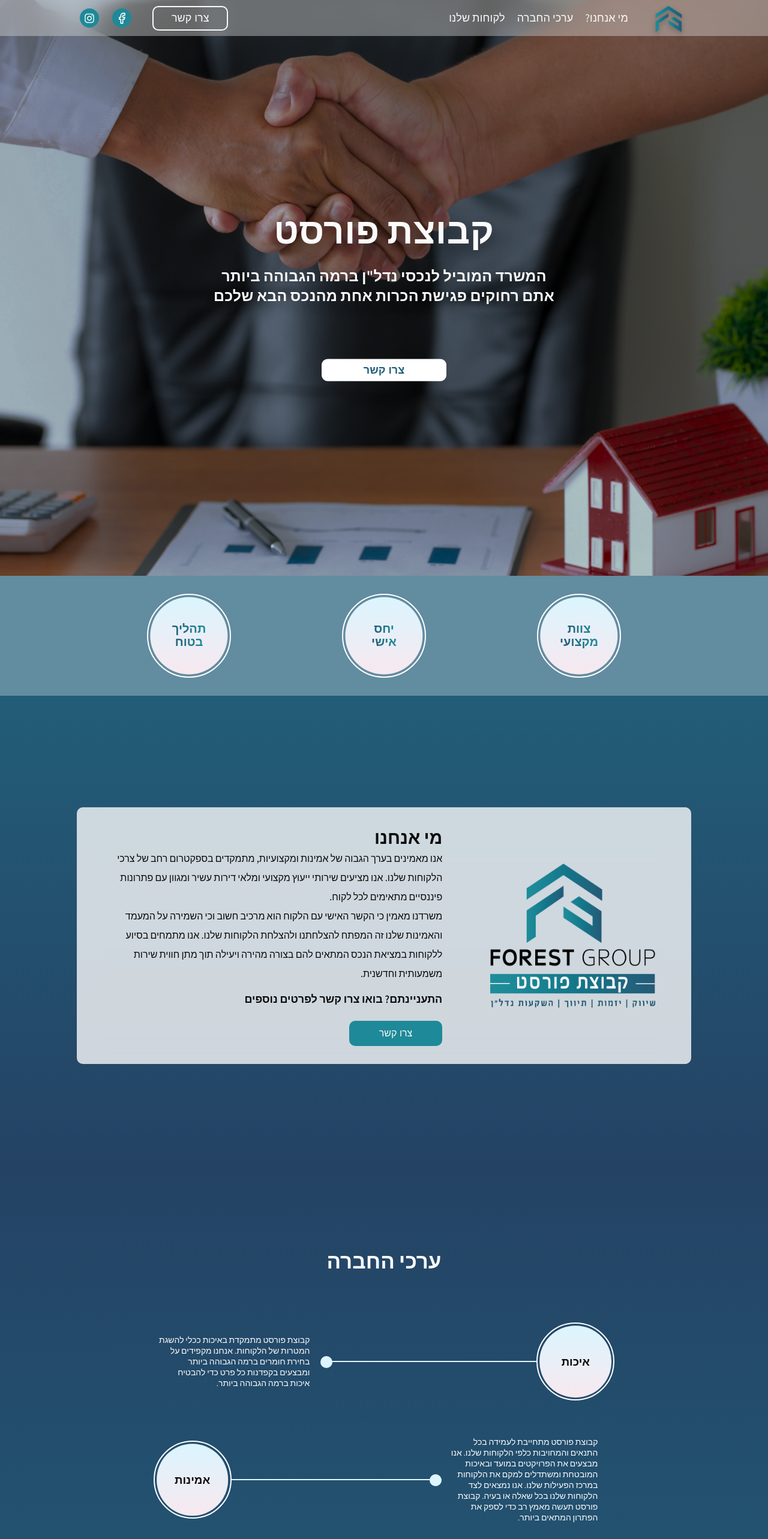
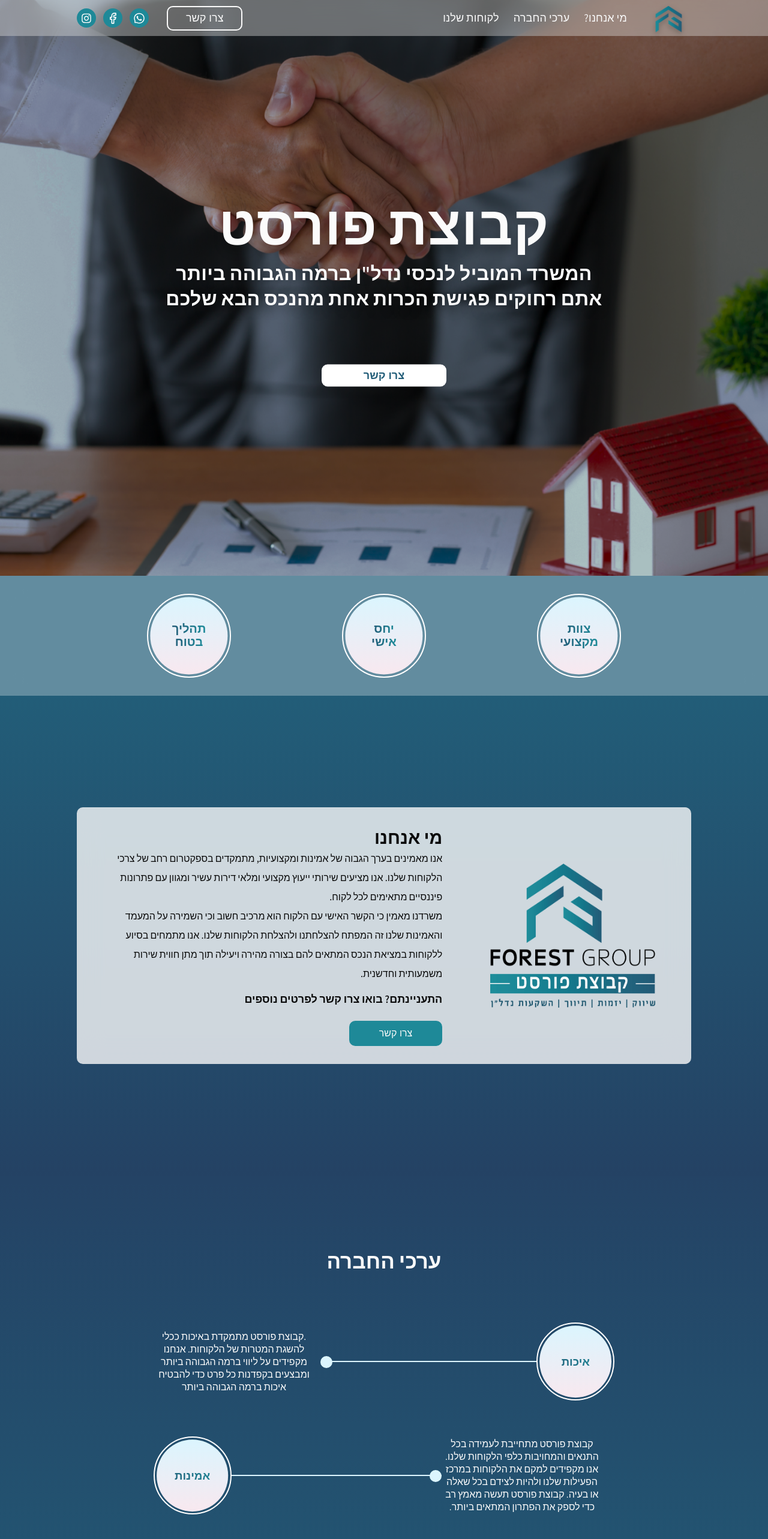
Before and after one commit to vov62/Forest-Group-app, a React (Create React App) app: page / in a window 1280 px wide. Shown: the top 2566 px of the page at 60% size. Built offline with nearby package versions, Linux system fonts and the light colour scheme.

Commit message:
fix errors after production

```diff
--- a/package.json
+++ b/package.json
@@ -7,6 +7,7 @@
     "@testing-library/jest-dom": "^5.16.5",
     "@testing-library/react": "^13.4.0",
     "@testing-library/user-event": "^13.5.0",
+    "framer-motion": "^10.8.5",
     "react": "^18.2.0",
     "react-dom": "^18.2.0",
     "react-icons": "^4.8.0",
--- a/src/App.js
+++ b/src/App.js
@@ -2,7 +2,7 @@ import Layout from "./Pages/Layout/Layout";
 
 function App() {
   return (
-    <div className="App">
+    <div className="App" style={{ overflow: "hidden" }}>
       <Layout />
     </div>
   );
--- a/src/Component/Card/Card.scss
+++ b/src/Component/Card/Card.scss
@@ -3,6 +3,11 @@
   justify-content: center;
   align-items: center;
   position: relative;
+
+  @media only screen and (max-width: 480px) {
+    margin-left: 20px;
+    // width: 100%;
+  }
 }
 .testimonials-card {
   width: 280px;
@@ -19,7 +24,7 @@
     height: 60px;
 
     @media only screen and (max-width: 480px) {
-      right: 40px;
+      right: 20px;
     }
   }
   .testimonials-top {
--- a/src/Component/CardList/CardList.scss
+++ b/src/Component/CardList/CardList.scss
@@ -30,7 +30,7 @@
   top: 50%;
 
   @media only screen and (max-width: 480px) {
-    right: 100px;
+    right: 95px;
     top: 105%;
   }
 }
@@ -40,7 +40,7 @@
   top: 50%;
 
   @media only screen and (max-width: 480px) {
-    left: 100px;
+    left: 105px;
     top: 105%;
   }
 }
--- a/src/Component/Contact/Contact.js
+++ b/src/Component/Contact/Contact.js
@@ -1,6 +1,6 @@
 import React, { useState, useRef } from "react";
 import section5 from "../../images/pic_section 5.png";
-import { AiOutlineInstagram } from "react-icons/ai";
+import { AiOutlineInstagram, AiOutlineWhatsApp } from "react-icons/ai";
 import { FiFacebook } from "react-icons/fi";
 import logo from "../../images/FG-fullLogo.png";
 import copyright from "../../images/Vector.png";
@@ -90,6 +90,9 @@ const Contact = () => {
                       <option value={selected} style={{ color: "#000" }}>
                         השכרה
                       </option>
+                      <option value={selected} style={{ color: "#000" }}>
+                        השקעה
+                      </option>
                     </select>
                   </div>
                 </div>
@@ -130,24 +133,31 @@ const Contact = () => {
               </div>
               <div className="footer-contact-socials-icons">
                 <p>חפשו אותנו גם ברשתות</p>
-
                 <div className="footer-contact-social-icon">
                   <a
-                    href="https://www.facebook.com/profile.php?id=100068839242785"
+                    href="https://wa.me/502221892
+               "
+                    target={"_blank"}
+                    rel={"noreferrer"}
+                  >
+                    <AiOutlineWhatsApp size={25} />
+                  </a>
+
+                  <a
+                    href="https://www.facebook.com/profile.php?id=100089620044968"
                     target={"_blank"}
                     rel={"noreferrer"}
                   >
                     <FiFacebook size={25} />
                   </a>
-                  <div className="footer-contact-social-icon">
+
                   <a
-                      href="https://www.instagram.com/forestgroupp/ "
+                    href="https://www.instagram.com/forestgroup__/ "
                     target={"_blank"}
                     rel={"noreferrer"}
                   >
                     <AiOutlineInstagram size={25} />
                   </a>
-                  </div>
                 </div>
               </div>
             </div>
--- a/src/Component/Header/Header.js
+++ b/src/Component/Header/Header.js
@@ -1,13 +1,14 @@
-import React, { useState } from "react";
+import React, { useState, useEffect } from "react";
 import logo from "../../images/FG-- logo.png";
 import { AiOutlineInstagram } from "react-icons/ai";
 import { FiFacebook } from "react-icons/fi";
 import { RxHamburgerMenu } from "react-icons/rx";
-import { AiOutlineClose } from "react-icons/ai";
+import { AiOutlineClose, AiOutlineWhatsApp } from "react-icons/ai";
+import { motion } from "framer-motion";
 import "./Header.scss";
 
 const Header = () => {
-  // navbar state
+  // hamburger navbar state
   const [clicked, setClicked] = useState(true);
 
   const handleLinkClick = () => {
@@ -23,7 +24,7 @@ const Header = () => {
 
         {/* mobile menu */}
         <div className={clicked ? "mobile-menu noActive" : "mobile-menu"}>
-          <div className="mobile-menu-close">
+          <div className="mobile-menu-close-btn">
             <AiOutlineClose size={25} onClick={() => setClicked(!clicked)} />
           </div>
 
@@ -59,7 +60,17 @@ const Header = () => {
             <div className="social-media">
               <div className="social-media-icon">
                 <a
-                  href="https://www.facebook.com/profile.php?id=100068839242785"
+                  href="https://wa.me/502221892
+               "
+                  target={"_blank"}
+                  rel={"noreferrer"}
+                >
+                  <AiOutlineWhatsApp size={25} />
+                </a>
+              </div>
+              <div className="social-media-icon">
+                <a
+                  href="https://www.facebook.com/profile.php?id=100089620044968"
                   target={"_blank"}
                   rel={"noreferrer"}
                 >
@@ -105,6 +116,16 @@ const Header = () => {
           <div className="social-media">
             <div className="social-media-icon">
               <a
+                href="https://wa.me/502221892
+               "
+                target={"_blank"}
+                rel={"noreferrer"}
+              >
+                <AiOutlineWhatsApp size={25} />
+              </a>
+            </div>
+            <div className="social-media-icon">
+              <a
                 href="https://www.facebook.com/profile.php?id=100068839242785"
                 target={"_blank"}
                 rel={"noreferrer"}
@@ -114,7 +135,7 @@ const Header = () => {
             </div>
             <div className="social-media-icon">
               <a
-                href="https://www.instagram.com/forestgroupp/ "
+                href="https://www.instagram.com/forestgroup__/ "
                 target={"_blank"}
                 rel={"noreferrer"}
               >
@@ -135,7 +156,7 @@ const Header = () => {
         </div>
         <div className="headline-contact-link">
           <button className="contact-btn">
-            <a href="*#contact">צרו קשר</a>
+            <a href="#contact">צרו קשר</a>
           </button>
         </div>
       </div>
--- a/src/Component/Header/Header.scss
+++ b/src/Component/Header/Header.scss
@@ -22,7 +22,9 @@
 
     h1 {
       color: var(--gray-color);
-      font-size: 60px;
+      // font-size: 60px;
+
+      font-size: 90px;
       line-height: 118px;
       font-weight: 700;
       text-shadow: 0px 11px 15px rgba(0, 0, 0, 0.25);
@@ -35,7 +37,8 @@
     .headline-content {
       h5 {
         font-weight: 600;
-        font-size: 25px;
+        // font-size: 25px;
+        font-size: 32px;
         text-align: center;
         letter-spacing: 0.01em;
         text-shadow: 0px 11px 15px rgba(0, 0, 0, 0.25);
@@ -51,21 +54,22 @@
 
       .contact-btn {
         background-color: var(--white-color);
+        // padding: 10px 70px;
         padding: 8px 70px;
-        // border: 2px solid var(--white-color);
+
         border: none;
         outline: none;
         border-radius: 10px;
         font-weight: 600;
-        cursor: pointer;
         transition: 0.2s ease-in;
 
         a {
           color: var(--black-color);
           font-size: 18px;
+          cursor: pointer;
         }
         &:hover {
-          box-shadow: 0px 0px 18px rgba(0, 0, 0, 0.6);
+          box-shadow: 0px 0px 0px 8px rgba(0, 0, 0, 0.1);
         }
       }
       @media only screen and (max-width: 480px) {
@@ -80,7 +84,7 @@
   }
 }
 
-// /////////////////////////////////navbar
+//navbar
 
 .nav-wrapper {
   display: flex;
@@ -90,7 +94,6 @@
   height: 55px;
   backdrop-filter: blur(17.5px);
   padding: 30px 10%;
-
   position: relative;
   z-index: 1000;
 
@@ -132,7 +135,7 @@ nav {
     }
   }
   li {
-    margin: 0 10px;
+    margin: 0 12px;
 
     @media only screen and (max-width: 480px) {
       flex-direction: column;
@@ -145,10 +148,10 @@ nav {
     line-height: 16px;
     letter-spacing: 0.01em;
     transition: all 0.2s ease 0s;
+    font-weight: 400;
 
     &:hover {
-      font-weight: 600;
-      // color: #000;
+      color: #000;
     }
   }
 }
@@ -171,7 +174,7 @@ nav {
     }
 
     &:hover {
-      box-shadow: 0px 0px 12px rgba(0, 0, 0, 0.2);
+      box-shadow: 0px 0px 18px rgba(0, 0, 0, 0.2);
     }
 
     @media only screen and (max-width: 840px) {
@@ -194,8 +197,11 @@ nav {
       height: 32px;
       background-color: var(--primary-color);
       border-radius: 50%;
-      margin: 0 5px;
+      // margin: 0 5px;
       cursor: pointer;
+      &:hover {
+        box-shadow: 0px 0px 10px rgba(0, 0, 0, 0.2);
+      }
     }
 
     svg {
@@ -250,19 +256,19 @@ nav {
 
   // mobile nav
   .mobile-menu {
-    // display: block;
     display: flex;
     flex-direction: column;
     align-items: center;
     justify-content: center;
     gap: 10px;
 
-    position: absolute;
-    top: 0px;
+    position: fixed;
+    top: 0;
     left: 0;
+    width: 100%;
+    overflow: hidden;
 
     height: 100vh;
-    width: 100%;
     z-index: 999;
 
     background-color: var(--primary-color);
@@ -270,7 +276,8 @@ nav {
     padding: 50px;
     transition: all 0.4s ease-in-out;
   }
-  .mobile-menu-close {
+
+  .mobile-menu-close-btn {
     display: block;
     position: absolute;
     top: 30px;
--- a/src/Component/company-values/companyValues.scss
+++ b/src/Component/company-values/companyValues.scss
@@ -1,7 +1,9 @@
 .company-value-container {
-  height: 240vh;
+  height: 230vh;
   background: linear-gradient(179.4deg, #244365 0.52%, #1e8998 142.96%);
   clip-path: polygon(0 0, 100% 0, 100% 90%, 50% 100%, 0 90%);
+  transform: skewY(0.001deg);
+
   padding: 100px 0;
 
   @media only screen and (max-width: 480px) {
@@ -68,7 +70,9 @@
       align-items: center;
 
       h3 {
-        color: var(--text-black-color);
+        background: linear-gradient(270deg, #1e8998 8.62%, #225d78 94.83%);
+        background-clip: text;
+        color: transparent;
         position: absolute;
         top: 50%;
         left: 50%;
@@ -136,9 +140,8 @@
   max-width: 30%;
 
   p {
-    font-size: 14px;
-    text-align: right;
-    margin: 0 8px;
+    font-size: 16px;
+    text-align: center;
 
     @media only screen and (max-width: 480px) {
       font-size: 16px;
--- a/src/companyData.js
+++ b/src/companyData.js
@@ -2,17 +2,17 @@ export const data = [
   {
     id: 1,
     title: "איכות",
-    desc: "קבוצת פורסט מתמקדת באיכות ככלי להשגת המטרות של הלקוחות. אנחנו מקפידים על בחירת חומרים ברמה הגבוהה ביותר ומבצעים בקפדנות כל פרט כדי להבטיח איכות ברמה הגבוהה ביותר.",
+    desc: ".קבוצת פורסט מתמקדת באיכות ככלי להשגת המטרות של הלקוחות. אנחנו מקפידים על ליווי ברמה הגבוהה ביותר ומבצעים בקפדנות כל פרט כדי להבטיח איכות ברמה הגבוהה ביותר",
   },
   {
     id: 2,
     title: "אמינות",
-    desc: "קבוצת פורסט מתחייבת לעמידה בכל התנאים והמחויבות כלפי הלקוחות שלנו. אנו מבצעים את הפרויקטים במועד ובאיכות המובטחת ומשתדלים למקם את הלקוחות במרכז הפעילות שלנו. אנו נמצאים לצד הלקוחות שלנו בכל שאלה או בעיה. קבוצת פורסט תעשה מאמץ רב כדי לספק את הפתרון  המתאים ביותר.",
+    desc: "קבוצת פורסט מתחייבת לעמידה בכל התנאים והמחויבות כלפי הלקוחות שלנו. אנו מקפידים למקם את הלקוחות במרכז הפעילות שלנו ולהיות לצידם בכל שאלה או בעיה. קבוצת פורסט תעשה מאמץ רב כדי לספק את הפתרון המתאים ביותר.",
   },
   {
     id: 3,
     title: "מקצועיות",
-    desc: "כקבוצת פורסט חשוב לנו להיות מקצועיים בעשייתנו ולכן אנו מציעים לקוחותינו שירותי ייעוץ מקצועיים ומומחים בתחום הנדל'ן. אנו מעודכנים בכל המידע הטכני והמקצועי בתחום ומתחייבים לספק לקוחותינו מענה מקצועי ומותאם אישית.",
+    desc: "כקבוצת פורסט חשוב לנו להיות מקצועיים בעשייתנו ולכן אנו מציעים לכלל לקוחותינו שירותי ייעוץ מקצועיים ומומחים בתחום הנדל'ן. אנו מעודכנים בכל המדיע הטכני והמקצועי בתחום ומתחייבים לספק מענה מקצועי ומותאם אישית.",
   },
   {
     id: 4,
```
Also changed, not shown: 1 other file (tests, documents, lock files or other folders). Lines whose indentation alone changed are shown as unchanged.
